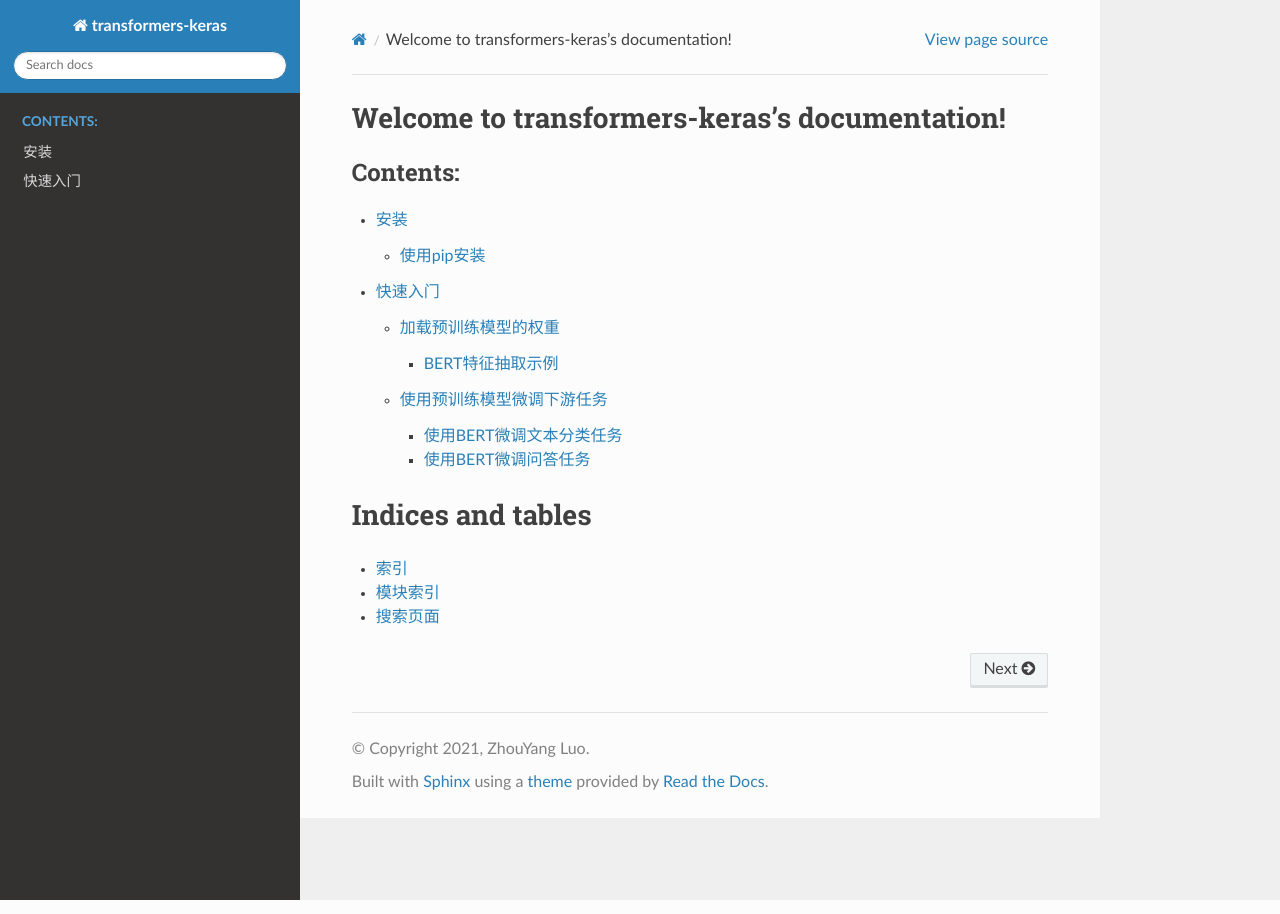
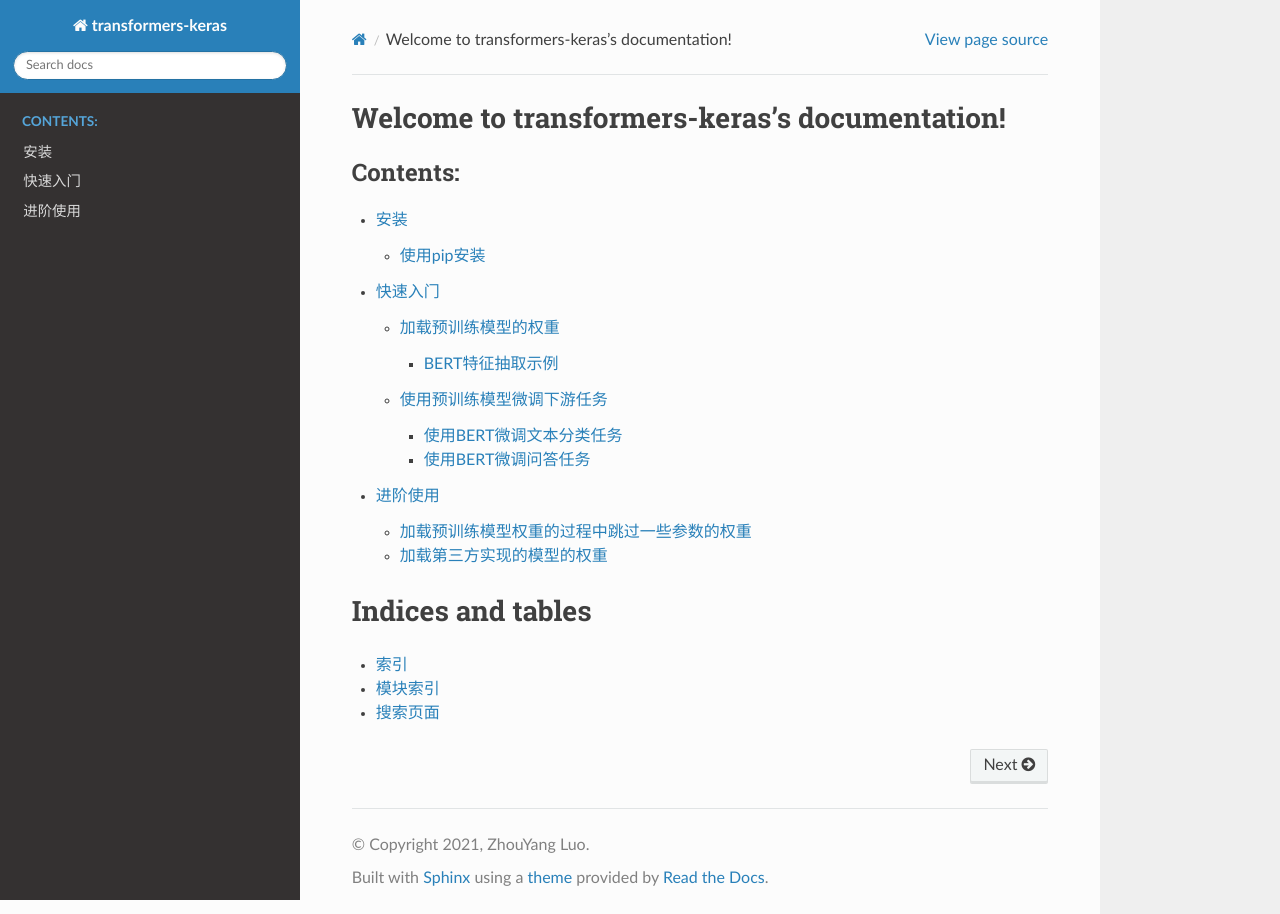
Before and after one commit to luozhouyang/transformers-keras-doc, a Sphinx documentation site: the page built from docs/zh_CN/source/index.rst, in a window 1280 px wide. Built offline with Sphinx 7.4.7 and the Read the Docs theme 2.0.0, drawn with Linux system fonts in a browser that asks for light colours; some of the changed lines change nothing that is shown.

Commit message:
Add advanced page

````diff
--- /dev/null
+++ b/docs/zh_CN/source/advanced.md
@@ -0,0 +1,91 @@
+# 进阶使用
+
+支持的高级使用方法:
+
+* 加载预训练模型权重的过程中跳过一些参数的权重
+* 加载第三方实现的模型的权重
+
+## 加载预训练模型权重的过程中跳过一些参数的权重
+
+有些情况下，你可能会在加载预训练权重的过程中，跳过一些权重的加载。这个过程很简单。
+
+这里是一个示例：
+
+```python
+from transformers_keras import Bert, Albert
+
+ALBERT_MODEL_PATH = '/path/to/albert/model'
+albert = Albert.from_pretrained(
+    ALBERT_MODEL_PATH,
+    # return_states=False,
+    # return_attention_weights=False,
+    skip_token_embedding=True,
+    skip_position_embedding=True,
+    skip_segment_embedding=True,
+    skip_pooler=True,
+    ...
+    )
+
+BERT_MODEL_PATH = '/path/to/bert/model'
+bert = Bert.from_pretrained(
+    BERT_MODEL_PATH,
+    # return_states=False,
+    # return_attention_weights=False,
+    skip_token_embedding=True,
+    skip_position_embedding=True,
+    skip_segment_embedding=True,
+    skip_pooler=True,
+    ...
+    )
+```
+
+所有支持跳过加载的权重如下:
+
+* `skip_token_embedding`, 跳过加载ckpt的 `token_embedding` 权重
+* `skip_position_embedding`, 跳过加载ckpt的 `position_embedding` 权重
+* `skip_segment_embedding`, 跳过加载ckpt的 `token_type_emebdding` 权重
+* `skip_embedding_layernorm`, 跳过加载ckpt的 `layer_norm` 权重
+* `skip_pooler`, 跳过加载ckpt的 `pooler` 权重
+
+
+
+## 加载第三方实现的模型的权重
+
+在有一些情况下，第三方实现了一些模型，它的权重的结构组织和官方的实现不太一样。对于一般的预训练加载库，实现这个功能是需要库本身修改代码来实现的。本库通过 **适配器模式** 提供了这种支持。用户只需要继承 **AbstractAdapter** 即可实现自定义的权重加载逻辑。
+
+```python
+from transformers_keras.adapters import AbstractAdapter
+from transformers_keras import Bert, Albert
+
+# 自定义的BERT权重适配器
+class MyBertAdapter(AbstractAdapter):
+
+    def adapte_config(self, config_file, **kwargs):
+        # 在这里把配置文件的配置项，转化成本库的BERT需要的配置
+        # 本库实现的BERT所需参数都在构造器里，可以简单方便得查看
+        pass
+
+    def adapte_weights(self, model, config, ckpt, **kwargs):
+        # 在这里把ckpt的权重设置到model的权重里
+        # 可以参考BertAdapter的实现过程
+        pass
+
+# 加载预训练权重的时候，指定自己的适配器 `adapter=MyBertAdapter()`
+bert = Bert.from_pretrained('/path/to/your/bert/model', adapter=MyBertAdapter())
+
+# 自定义的ALBERT权重适配器
+class MyAlbertAdapter(AbstractAdapter):
+
+    def adapte_config(self, config_file, **kwargs):
+        # 在这里把配置文件的配置项，转化成本库的BERT需要的配置
+        # 本库实现的ALBERT所需参数都在构造器里，可以简单方便得查看
+        pass
+
+    def adapte_weights(self, model, config, ckpt, **kwargs):
+        # 在这里把ckpt的权重设置到model的权重里
+        # 可以参考AlbertAdapter的实现过程
+        pass
+
+# 加载预训练权重的时候，指定自己的适配器 `adapter=MyAlbertAdapter()`
+albert = Albert.from_pretrained('/path/to/your/albert/model', adapter=MyAlbertAdapter())
+```
--- a/docs/zh_CN/source/index.rst
+++ b/docs/zh_CN/source/index.rst
@@ -12,6 +12,7 @@
 
    install.md
    start.md
+   advanced.md
 
 
 Indices and tables
````
